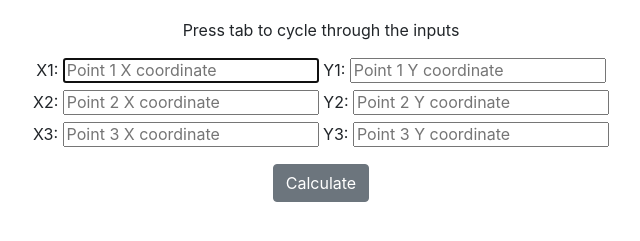
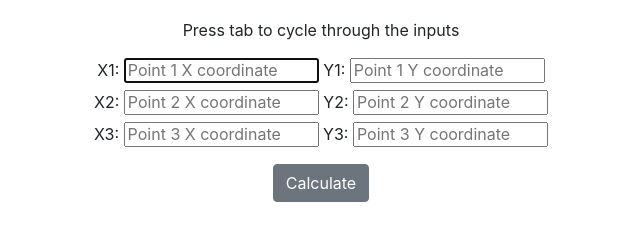
Before and after one commit to FreeFlyFall/centroidFinder, a plain HTML site: page index.html in a window 1280 px wide. Shown: the part 63-304 px from the top of the page, without its empty margins (319-959 px from the left). Drawn offline with nearby package versions, Linux system fonts and the light colour scheme.

Commit message:
updated UI

```diff
--- a/css/main.css
+++ b/css/main.css
@@ -102,7 +102,7 @@ textarea {
 
 .container {
     text-align: center;
-    min-width: 442px;
+    min-width: 400px;
 }
 
 #submitButton{
--- a/index.html
+++ b/index.html
@@ -30,21 +30,21 @@
     <form>
         <div class="point-1">
             <label for="x1">X1: </label>
-            <input id="x1" type="text" placeholder="Point 1 X coordinate" label="1" autofocus>
+            <input id="x1" type="text" placeholder="Point 1 X coordinate" label="1" size="14" autofocus>
             <label for="x1">Y1: </label>
-            <input id="y1" type="text" placeholder="Point 1 Y coordinate" label="1">
+            <input id="y1" type="text" placeholder="Point 1 Y coordinate" label="1" size="14">
         </div>
         <div class="point-2">
             <label for="x1">X2: </label>
-            <input id="x2" type="text" placeholder="Point 2 X coordinate" label="1">
+            <input id="x2" type="text" placeholder="Point 2 X coordinate" label="1" size="14">
             <label for="x1">Y2: </label>
-            <input id="y2" type="text" placeholder="Point 2 Y coordinate" label="1">
+            <input id="y2" type="text" placeholder="Point 2 Y coordinate" label="1" size="14">
         </div>
         <div class="point-3">
             <label for="x1">X3: </label>
-            <input id="x3" type="text" placeholder="Point 3 X coordinate" label="1">
+            <input id="x3" type="text" placeholder="Point 3 X coordinate" label="1" size="14">
             <label for="x1">Y3: </label>
-            <input id="y3" type="text" placeholder="Point 3 Y coordinate" label="1">
+            <input id="y3" type="text" placeholder="Point 3 Y coordinate" label="1" size="14">
         </div>
 
         <button id="submitButton" type="button" class="btn btn-secondary">Calculate</button>
```
